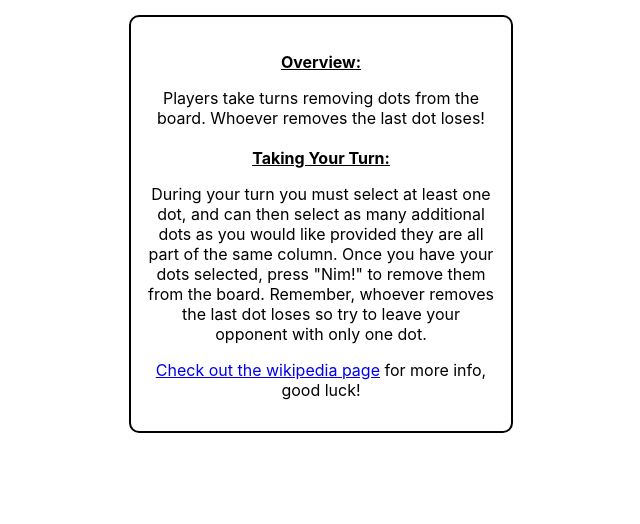
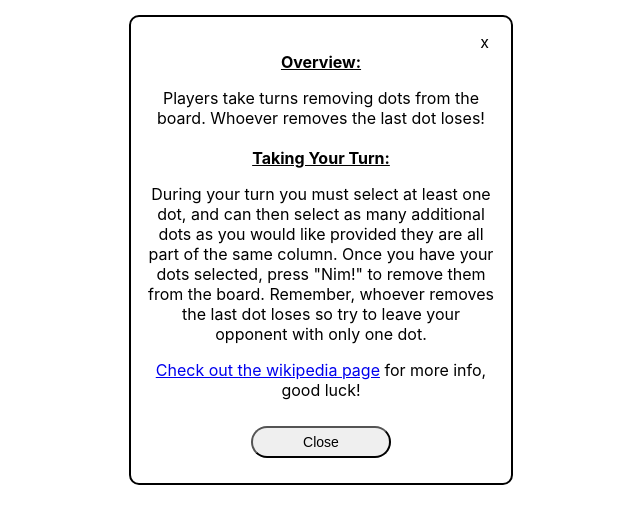
Before and after one commit to conmart/nimv2, a React (Create React App) app: page / in a window 1280 px wide. Both pictures are taken after a click on the button "How to Play". Shown: the top 524 px of the page, without its empty margins (319-959 px from the left). Built offline with nearby package versions, Linux system fonts and the light colour scheme.

Commit message:
close instructions functionality

```diff
--- a/src/components/Instructions/index.jsx
+++ b/src/components/Instructions/index.jsx
@@ -1,21 +1,33 @@
 import React from "react";
+
+import { useStateValue } from "../../state";
+
+import Button from "../Button";
 
 import "./styles.css";
 
-const Instructions = () => (
+const Instructions = () => {
+  const dispatch = useStateValue()[1];
+
+  const closeInstructions = () => {
+    dispatch({ type: "INSTRUCTIONS", showInstructions: false })
+  }
+
+  return (
     <div className="instructionsContainer">
+      <span onClick={closeInstructions}>x</span>
       <h4>Overview:</h4>
       <p>
-      Players take turns removing dots from the board. Whoever removes the last
-      dot loses!
+        Players take turns removing dots from the board. Whoever removes the
+        last dot loses!
       </p>
       <h4>Taking Your Turn:</h4>
       <p>
-      During your turn you must select at least one dot, and can then select as
-      many additional dots as you would like provided they are all part of the
-      same column. Once you have your dots selected, press "Nim!" to remove them
-      from the board. Remember, whoever removes the last dot loses so try to
-      leave your opponent with only one dot.
+        During your turn you must select at least one dot, and can then select
+        as many additional dots as you would like provided they are all part of
+        the same column. Once you have your dots selected, press "Nim!" to
+        remove them from the board. Remember, whoever removes the last dot loses
+        so try to leave your opponent with only one dot.
       </p>
       <p>
         <a href="https://en.wikipedia.org/wiki/Nim">
@@ -23,7 +35,9 @@ const Instructions = () => (
         </a>{" "}
         for more info, good luck!
       </p>
+      <Button onClick={closeInstructions} text="Close" />
     </div>
   );
+};
 
 export default Instructions;
--- a/src/components/Instructions/styles.css
+++ b/src/components/Instructions/styles.css
@@ -15,3 +15,8 @@ h4 {
   margin: 20px 0 0;
   text-decoration: underline;
 }
+
+span {
+  position: absolute;
+  right: 22px;
+}
--- a/src/components/Welcome/index.jsx
+++ b/src/components/Welcome/index.jsx
@@ -23,14 +23,14 @@ const Welcome = () => {
     dispatch({ type: "NEW_GAME", payload });
   };
 
-  const instructions = () => {
+  const displayInstructions = () => {
     dispatch({ type: "INSTRUCTIONS", showInstructions: true });
   };
 
   const buttonsContainerStyles = cx("buttonsContainer", {
     welcomeButtons: !activeGame,
   });
-  const titleStyles = cx({ "secondaryTitle": activeGame });
+  const titleStyles = cx({ secondaryTitle: activeGame });
 
   return (
     <div className="appContainer">
@@ -39,7 +39,11 @@ const Welcome = () => {
       {activeGame ? <GameBoard /> : <h3>A Mathematical Game of Strategy</h3>}
       <div className={buttonsContainerStyles}>
         <Button big={!activeGame} onClick={newGame} text="New Game" />
-        <Button big={!activeGame} onClick={instructions} text="How to Play" />
+        <Button
+          big={!activeGame}
+          onClick={displayInstructions}
+          text="How to Play"
+        />
       </div>
     </div>
   );
```
Lines whose indentation alone changed are shown as unchanged.
